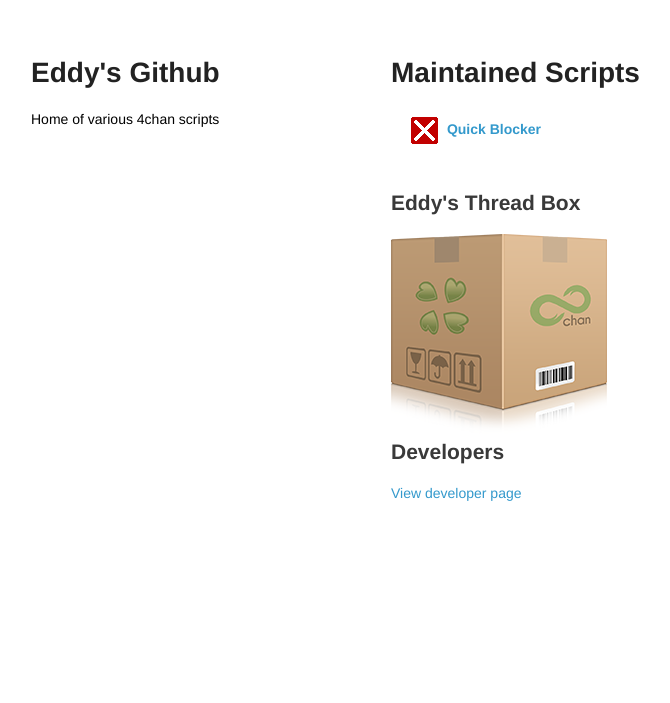
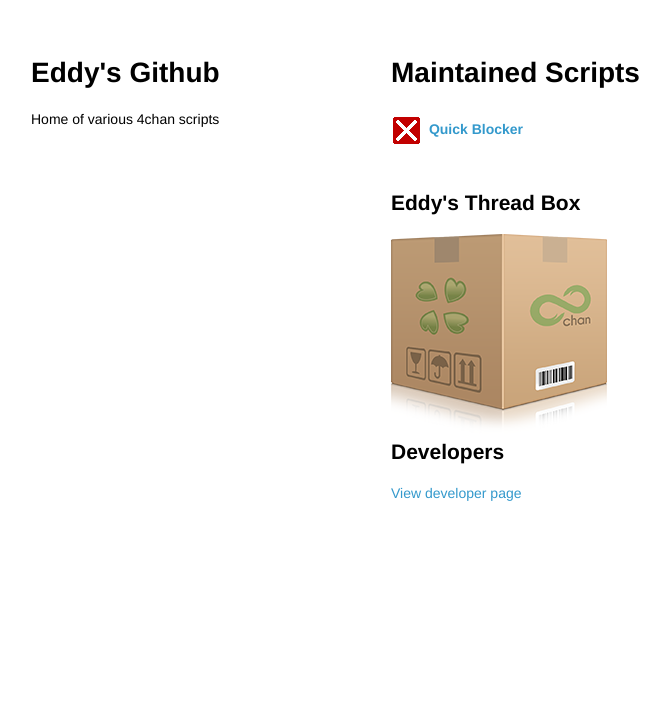
Before and after one commit to specialeddy/specialeddy.github.io, a PHP site: page / in a window 1280 px wide. Shown: the top 703 px of the page, without its empty margins (179-849 px from the left). Run offline with PHP 8.4, Linux system fonts and the light colour scheme.

Commit message:
CSS tweaks, give items more space (wider)

```diff
--- a/stylesheets/styles.css
+++ b/stylesheets/styles.css
@@ -10,7 +10,6 @@ body {
 }
 
 h1, h2, h3, h4, h5, h6 {
-  color:#222;
   margin:0 0 20px;
 }
 
@@ -24,14 +23,6 @@ h1, h2, h3 {
 
 h1 {
   font-size:28px;
-}
-
-h2 {
-  color:#393939;
-}
-
-h3, h4, h5, h6 {
-  color:#494949;
 }
 
 a {
@@ -200,7 +191,7 @@ a img {
 
 .group ul {
   list-style: none;
-  padding: 0px 0px 0px 18px;
+  padding: 0px;
 }
 
 .container {
```
